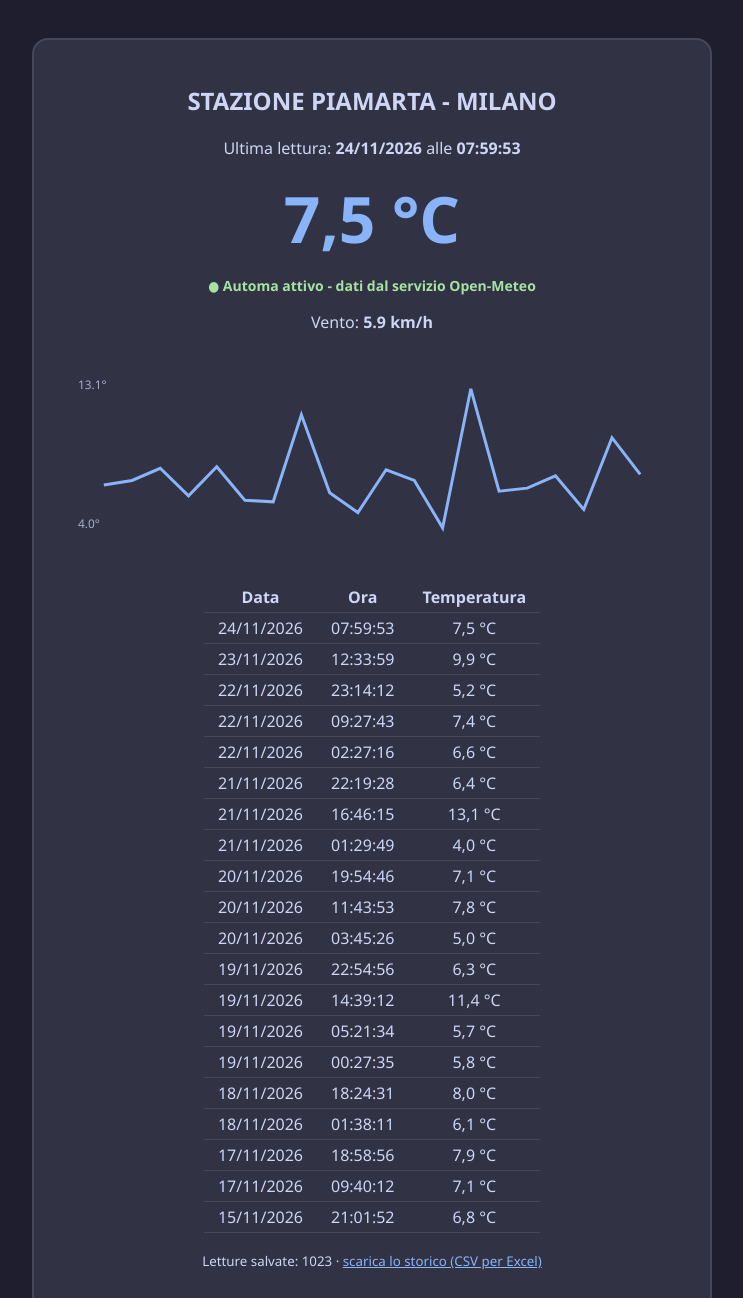
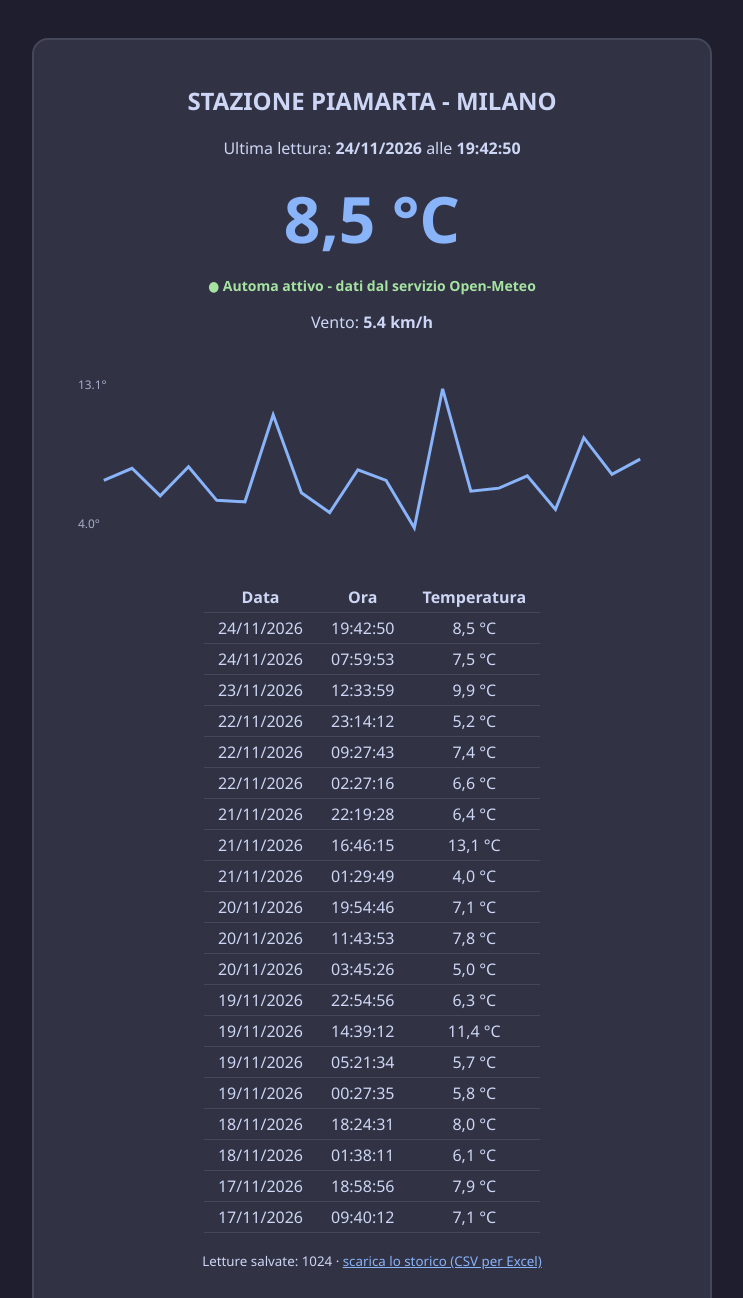
Before and after one commit to chasedeleon/automa-meteo-python, a plain HTML site: page docs/index.html in a window 1280 px wide. Shown: the top 1298 px of the page, without its empty margins (268-1011 px from the left). Drawn offline with Linux system fonts and the light colour scheme.

Commit message:
Lettura automatica 24/11/2026 19:42

```diff
--- a/docs/database_temperatura.csv
+++ b/docs/database_temperatura.csv
@@ -1022,3 +1022,4 @@ Data;Ora;Temperatura_C
 22/11/2026;23:14:12;5,2
 23/11/2026;12:33:59;9,9
 24/11/2026;07:59:53;7,5
+24/11/2026;19:42:50;8,5
--- a/docs/index.html
+++ b/docs/index.html
@@ -20,13 +20,13 @@
 <body>
 <div class="card">
   <h2>STAZIONE PIAMARTA - MILANO</h2>
-  <p>Ultima lettura: <b>24/11/2026</b> alle <b>07:59:53</b></p>
-  <div class="valore">7,5 °C</div>
+  <p>Ultima lettura: <b>24/11/2026</b> alle <b>19:42:50</b></p>
+  <div class="valore">8,5 °C</div>
   <p class="status">● Automa attivo - dati dal servizio Open-Meteo</p>
-    <p>Vento: <b>5.9 km/h</b></p>
-  <svg viewBox="0 0 600 200" role="img" aria-label="Grafico delle temperature"><text x="4" y="30" class="asse">13.1°</text><text x="4" y="170" class="asse">4.0°</text><polyline fill="none" stroke="#89b4fa" stroke-width="3" points="30.0,126.9 58.4,122.3 86.8,110.0 115.3,137.7 143.7,108.5 172.1,142.3 200.5,143.8 228.9,56.2 257.4,134.6 285.8,154.6 314.2,111.5 342.6,122.3 371.1,170.0 399.5,30.0 427.9,133.1 456.3,130.0 484.7,117.7 513.2,151.5 541.6,79.2 570.0,116.2"/></svg>
-  <table><tr><th>Data</th><th>Ora</th><th>Temperatura</th></tr><tr><td>24/11/2026</td><td>07:59:53</td><td>7,5 °C</td></tr><tr><td>23/11/2026</td><td>12:33:59</td><td>9,9 °C</td></tr><tr><td>22/11/2026</td><td>23:14:12</td><td>5,2 °C</td></tr><tr><td>22/11/2026</td><td>09:27:43</td><td>7,4 °C</td></tr><tr><td>22/11/2026</td><td>02:27:16</td><td>6,6 °C</td></tr><tr><td>21/11/2026</td><td>22:19:28</td><td>6,4 °C</td></tr><tr><td>21/11/2026</td><td>16:46:15</td><td>13,1 °C</td></tr><tr><td>21/11/2026</td><td>01:29:49</td><td>4,0 °C</td></tr><tr><td>20/11/2026</td><td>19:54:46</td><td>7,1 °C</td></tr><tr><td>20/11/2026</td><td>11:43:53</td><td>7,8 °C</td></tr><tr><td>20/11/2026</td><td>03:45:26</td><td>5,0 °C</td></tr><tr><td>19/11/2026</td><td>22:54:56</td><td>6,3 °C</td></tr><tr><td>19/11/2026</td><td>14:39:12</td><td>11,4 °C</td></tr><tr><td>19/11/2026</td><td>05:21:34</td><td>5,7 °C</td></tr><tr><td>19/11/2026</td><td>00:27:35</td><td>5,8 °C</td></tr><tr><td>18/11/2026</td><td>18:24:31</td><td>8,0 °C</td></tr><tr><td>18/11/2026</td><td>01:38:11</td><td>6,1 °C</td></tr><tr><td>17/11/2026</td><td>18:58:56</td><td>7,9 °C</td></tr><tr><td>17/11/2026</td><td>09:40:12</td><td>7,1 °C</td></tr><tr><td>15/11/2026</td><td>21:01:52</td><td>6,8 °C</td></tr></table>
-  <p><small>Letture salvate: 1023 · <a href="database_temperatura.csv">scarica lo storico (CSV per Excel)</a></small></p>
+    <p>Vento: <b>5.4 km/h</b></p>
+  <svg viewBox="0 0 600 200" role="img" aria-label="Grafico delle temperature"><text x="4" y="30" class="asse">13.1°</text><text x="4" y="170" class="asse">4.0°</text><polyline fill="none" stroke="#89b4fa" stroke-width="3" points="30.0,122.3 58.4,110.0 86.8,137.7 115.3,108.5 143.7,142.3 172.1,143.8 200.5,56.2 228.9,134.6 257.4,154.6 285.8,111.5 314.2,122.3 342.6,170.0 371.1,30.0 399.5,133.1 427.9,130.0 456.3,117.7 484.7,151.5 513.2,79.2 541.6,116.2 570.0,100.8"/></svg>
+  <table><tr><th>Data</th><th>Ora</th><th>Temperatura</th></tr><tr><td>24/11/2026</td><td>19:42:50</td><td>8,5 °C</td></tr><tr><td>24/11/2026</td><td>07:59:53</td><td>7,5 °C</td></tr><tr><td>23/11/2026</td><td>12:33:59</td><td>9,9 °C</td></tr><tr><td>22/11/2026</td><td>23:14:12</td><td>5,2 °C</td></tr><tr><td>22/11/2026</td><td>09:27:43</td><td>7,4 °C</td></tr><tr><td>22/11/2026</td><td>02:27:16</td><td>6,6 °C</td></tr><tr><td>21/11/2026</td><td>22:19:28</td><td>6,4 °C</td></tr><tr><td>21/11/2026</td><td>16:46:15</td><td>13,1 °C</td></tr><tr><td>21/11/2026</td><td>01:29:49</td><td>4,0 °C</td></tr><tr><td>20/11/2026</td><td>19:54:46</td><td>7,1 °C</td></tr><tr><td>20/11/2026</td><td>11:43:53</td><td>7,8 °C</td></tr><tr><td>20/11/2026</td><td>03:45:26</td><td>5,0 °C</td></tr><tr><td>19/11/2026</td><td>22:54:56</td><td>6,3 °C</td></tr><tr><td>19/11/2026</td><td>14:39:12</td><td>11,4 °C</td></tr><tr><td>19/11/2026</td><td>05:21:34</td><td>5,7 °C</td></tr><tr><td>19/11/2026</td><td>00:27:35</td><td>5,8 °C</td></tr><tr><td>18/11/2026</td><td>18:24:31</td><td>8,0 °C</td></tr><tr><td>18/11/2026</td><td>01:38:11</td><td>6,1 °C</td></tr><tr><td>17/11/2026</td><td>18:58:56</td><td>7,9 °C</td></tr><tr><td>17/11/2026</td><td>09:40:12</td><td>7,1 °C</td></tr></table>
+  <p><small>Letture salvate: 1024 · <a href="database_temperatura.csv">scarica lo storico (CSV per Excel)</a></small></p>
 </div>
 </body>
 </html>
```
